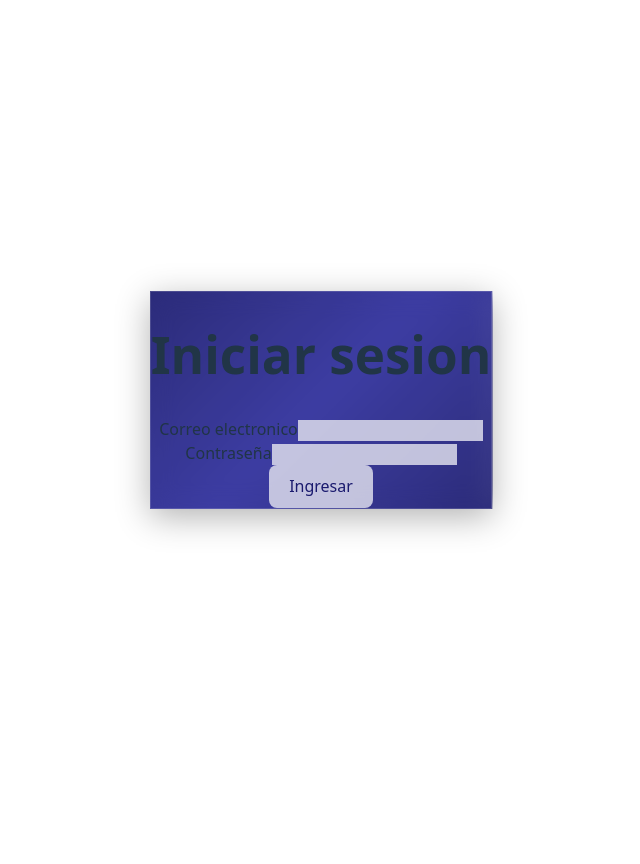
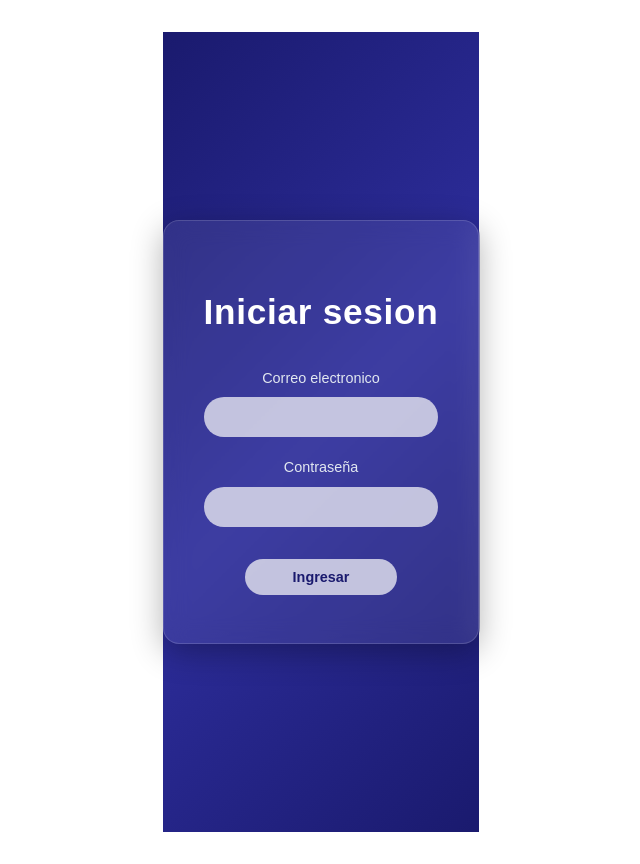
Before and after one commit to josehernandez540/Aura-Health---FRONTEND, a React (Vite) app: page /login in a window 1280 px wide. Shown: the whole page, without its empty margins (319-959 px from the left). Before the commit the page ends 800 px from the top, so only its background shows below. Built offline with nearby package versions, Linux system fonts and the light colour scheme; no server answers.

Commit message:
fix(auth): rediseño login estilos inline

```diff
--- a/src/features/auth/LoginForm.tsx
+++ b/src/features/auth/LoginForm.tsx
@@ -20,111 +20,137 @@ const LoginForm = () => {
   };
 
   return (
-    <div
-      className="min-h-screen flex items-center justify-center"
-      style={{ background: 'linear-gradient(135deg, #1a1a6e 0%, #2d2d9b 50%, #1a1a6e 100%)' }}
-    >
-      {/* Card glassmorphism */}
-      <div
-        className="w-full max-w-md rounded-2xl px-10 py-10"
-        style={{
-          background: 'rgba(255, 255, 255, 0.08)',
-          backdropFilter: 'blur(12px)',
-          border: '1px solid rgba(255, 255, 255, 0.15)',
-          boxShadow: '0 8px 32px rgba(0, 0, 0, 0.3)',
-        }}
-      >
+    <div style={{
+      minHeight: '100vh',
+      display: 'flex',
+      alignItems: 'center',
+      justifyContent: 'center',
+      background: 'linear-gradient(135deg, #1a1a6e 0%, #2d2d9b 50%, #1a1a6e 100%)',
+      fontFamily: 'sans-serif',
+    }}>
+      {/* Card */}
+      <div style={{
+        width: '100%',
+        maxWidth: '440px',
+        borderRadius: '16px',
+        padding: '48px 40px',
+        background: 'rgba(255, 255, 255, 0.08)',
+        backdropFilter: 'blur(12px)',
+        border: '1px solid rgba(255, 255, 255, 0.15)',
+        boxShadow: '0 8px 32px rgba(0, 0, 0, 0.3)',
+      }}>
         {/* Título */}
-        <h1 className="text-center text-4xl font-bold text-white mb-8 tracking-wide">
+        <h1 style={{
+          textAlign: 'center',
+          fontSize: '2.2rem',
+          fontWeight: 'bold',
+          color: '#ffffff',
+          marginBottom: '36px',
+          letterSpacing: '0.02em',
+        }}>
           Iniciar sesion
         </h1>
 
         {/* Error banner */}
         {errorMessage && (
-          <div
-            role="alert"
-            className="mb-5 flex items-start gap-3 rounded-lg px-4 py-3 text-sm text-red-200"
-            style={{ background: 'rgba(220, 38, 38, 0.25)', border: '1px solid rgba(220, 38, 38, 0.4)' }}
-          >
-            <svg
-              xmlns="http://www.w3.org/2000/svg"
-              className="mt-0.5 h-4 w-4 shrink-0"
-              viewBox="0 0 20 20"
-              fill="currentColor"
-            >
-              <path
-                fillRule="evenodd"
-                d="M18 10a8 8 0 11-16 0 8 8 0 0116 0zm-7 4a1 1 0 11-2 0 1 1 0 012 0zm-1-9a1 1 0 00-1 1v4a1 1 0 102 0V6a1 1 0 00-1-1z"
-                clipRule="evenodd"
-              />
-            </svg>
-            <span>{errorMessage}</span>
+          <div role="alert" style={{
+            marginBottom: '20px',
+            padding: '12px 16px',
+            borderRadius: '8px',
+            background: 'rgba(220, 38, 38, 0.25)',
+            border: '1px solid rgba(220, 38, 38, 0.4)',
+            color: '#fca5a5',
+            fontSize: '0.875rem',
+          }}>
+            {errorMessage}
           </div>
         )}
 
-        <form onSubmit={handleSubmit(onSubmit)} noValidate className="space-y-6">
+        <form onSubmit={handleSubmit(onSubmit)} noValidate>
           {/* Email */}
-          <div>
-            <label className="block text-sm font-medium text-gray-200 mb-2">
+          <div style={{ marginBottom: '20px' }}>
+            <label style={{
+              display: 'block',
+              color: '#e2e8f0',
+              fontSize: '0.9rem',
+              marginBottom: '8px',
+            }}>
               Correo electronico
             </label>
             <input
               type="email"
               autoComplete="email"
               {...register('email')}
-              className="w-full rounded-full px-5 py-3 text-sm text-gray-700 outline-none transition"
               style={{
+                width: '100%',
+                borderRadius: '999px',
+                padding: '10px 20px',
+                fontSize: '0.9rem',
+                color: '#1a1a6e',
                 background: 'rgba(220, 220, 235, 0.85)',
                 border: errors.email ? '2px solid #f87171' : '2px solid transparent',
+                outline: 'none',
+                boxSizing: 'border-box',
               }}
             />
             {errors.email && (
-              <p className="mt-1.5 text-xs text-red-300 pl-2">{errors.email.message}</p>
+              <p style={{ color: '#fca5a5', fontSize: '0.75rem', marginTop: '6px', paddingLeft: '8px' }}>
+                {errors.email.message}
+              </p>
             )}
           </div>
 
           {/* Password */}
-          <div>
-            <label className="block text-sm font-medium text-gray-200 mb-2">
+          <div style={{ marginBottom: '32px' }}>
+            <label style={{
+              display: 'block',
+              color: '#e2e8f0',
+              fontSize: '0.9rem',
+              marginBottom: '8px',
+            }}>
               Contraseña
             </label>
             <input
               type="password"
               autoComplete="current-password"
               {...register('password')}
-              className="w-full rounded-full px-5 py-3 text-sm text-gray-700 outline-none transition"
               style={{
+                width: '100%',
+                borderRadius: '999px',
+                padding: '10px 20px',
+                fontSize: '0.9rem',
+                color: '#1a1a6e',
                 background: 'rgba(220, 220, 235, 0.85)',
                 border: errors.password ? '2px solid #f87171' : '2px solid transparent',
+                outline: 'none',
+                boxSizing: 'border-box',
               }}
             />
             {errors.password && (
-              <p className="mt-1.5 text-xs text-red-300 pl-2">{errors.password.message}</p>
+              <p style={{ color: '#fca5a5', fontSize: '0.75rem', marginTop: '6px', paddingLeft: '8px' }}>
+                {errors.password.message}
+              </p>
             )}
           </div>
 
           {/* Submit */}
-          <div className="flex justify-center pt-2">
+          <div style={{ display: 'flex', justifyContent: 'center' }}>
             <button
               type="submit"
               disabled={isLoading}
-              className="rounded-full px-12 py-2.5 text-sm font-semibold transition focus:outline-none disabled:cursor-not-allowed disabled:opacity-60"
               style={{
+                borderRadius: '999px',
+                padding: '10px 48px',
+                fontSize: '0.9rem',
+                fontWeight: '600',
                 background: 'rgba(220, 220, 235, 0.85)',
                 color: '#1a1a6e',
+                border: 'none',
+                cursor: isLoading ? 'not-allowed' : 'pointer',
+                opacity: isLoading ? 0.6 : 1,
               }}
             >
-              {isLoading ? (
-                <span className="flex items-center gap-2">
-                  <svg className="h-4 w-4 animate-spin" viewBox="0 0 24 24" fill="none">
-                    <circle className="opacity-25" cx="12" cy="12" r="10" stroke="currentColor" strokeWidth="4" />
-                    <path className="opacity-75" fill="currentColor" d="M4 12a8 8 0 018-8v4a4 4 0 00-4 4H4z" />
-                  </svg>
-                  Ingresando...
-                </span>
-              ) : (
-                'Ingresar'
-              )}
+              {isLoading ? 'Ingresando...' : 'Ingresar'}
             </button>
           </div>
         </form>
```
